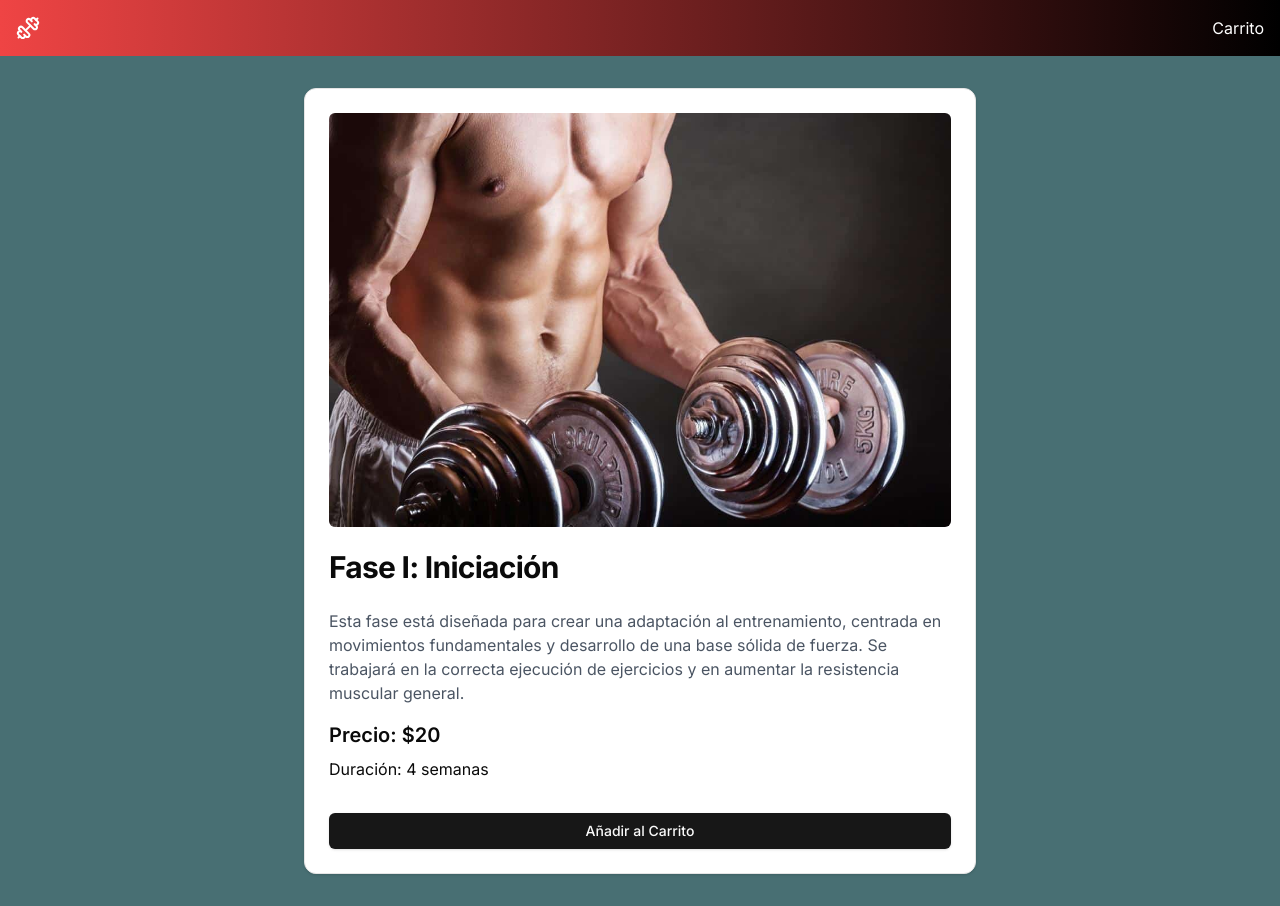
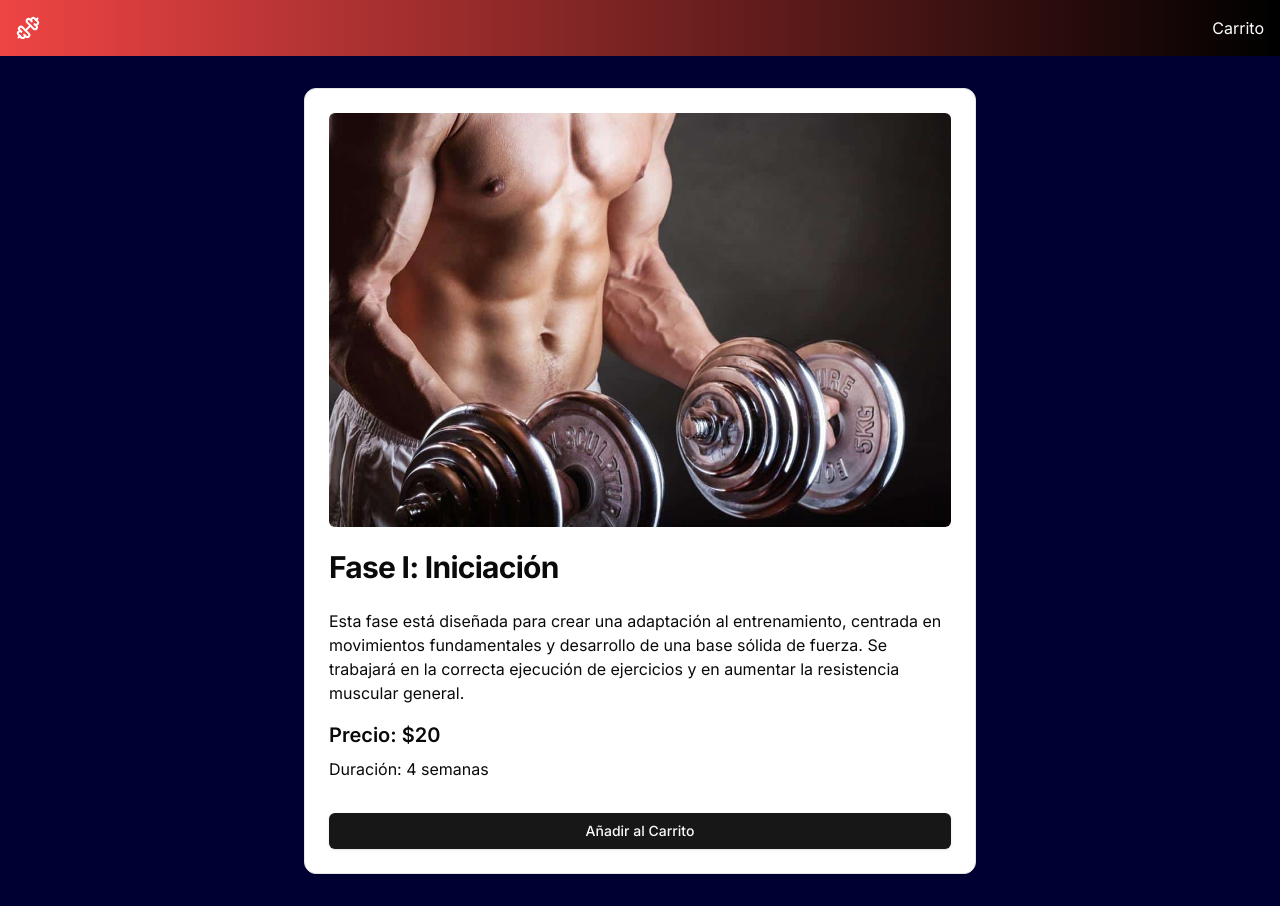
Before and after one commit to pipeaalzamora/Personal-trainer, a Next.js app: page /course/1 in a window 1280 px wide. Built offline with nearby package versions, Linux system fonts and the light colour scheme.

Commit message:
Cambios en ui

```diff
--- a/app/course/[id]/page.tsx
+++ b/app/course/[id]/page.tsx
@@ -36,7 +36,7 @@ export default function CoursePage({ params }: { params: { id: string } }) {
           </CardTitle>
         </CardHeader>
         <CardContent>
-          <p className="text-gray-600 mb-4">{course.description}</p>
+          <p className="mb-4">{course.description}</p>
           <p className="font-semibold text-xl mb-2">
             Precio: ${course.price}
           </p>
--- a/app/layout.tsx
+++ b/app/layout.tsx
@@ -17,7 +17,7 @@ export default function RootLayout({
 }) {
   return (
     <html lang="en">
-      <body className={`${inter.className} bg-cover bg-center`} style={{ backgroundColor: '#486F73' }}>
+      <body className={`${inter.className} bg-cover bg-center`} style={{ backgroundColor: '#000033' }}>
         <nav className=" bg-gradient-to-r from-red-500 to-black text-white p-4">
           <div className="container mx-auto flex justify-between items-center">
             <Link href="/" className="text-xl font-bold"><Dumbbell/></Link>
--- a/app/page.tsx
+++ b/app/page.tsx
@@ -15,7 +15,7 @@ export default function Home() {
 
       {categories.map((category) => (
         <div key={category} className="mb-12">
-          <h2 className="text-2xl font-semibold mb-4">{category}</h2>
+            <h2 className="text-3xl font-bold mb-6 text-white">{category}</h2>
           <div className="grid grid-cols-1 md:grid-cols-2 lg:grid-cols-4 gap-6">
             {courses
               .filter((course) => course.category === category)
```
